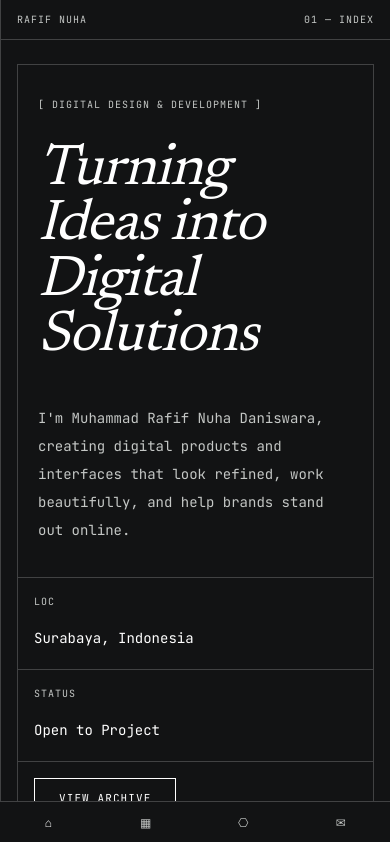
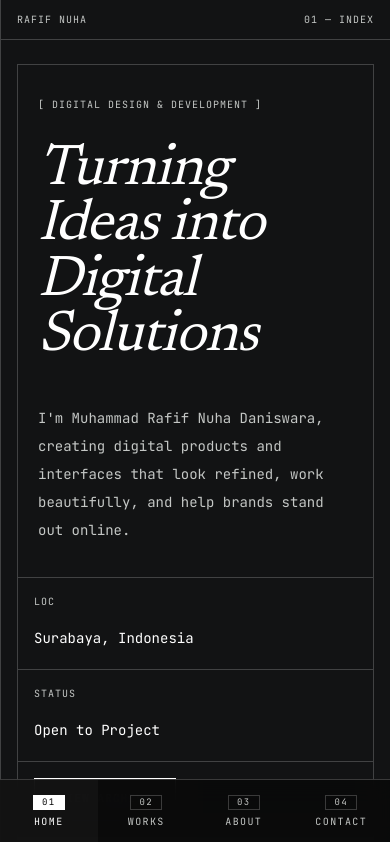
Before and after one commit to Pipip-zen/new-web-porto, a Next.js app: page / in a window 390 px wide. Shown: the top 842 px of the page. Built offline with nearby package versions, Linux system fonts and the light colour scheme.

Commit message:
feat: refine mobile navigation

```diff
--- a/src/components/layout/MobileNav.tsx
+++ b/src/components/layout/MobileNav.tsx
@@ -7,10 +7,13 @@ import { cn } from "@/lib/utils";
 
 export function MobileNav() {
   const pathname = usePathname();
-  const icons = ["⌂", "▦", "⎔", "✉"];
+  const indices = ["01", "02", "03", "04"];
 
   return (
-    <nav className="fixed bottom-0 left-0 right-0 z-50 border-t border-outline-variant bg-surface lg:hidden" aria-label="Mobile navigation">
+    <nav
+      className="fixed bottom-0 left-0 right-0 z-50 border-t border-outline-variant bg-[#0a0a0a]/95 backdrop-blur-md lg:hidden"
+      aria-label="Mobile navigation"
+    >
       <ul className="grid grid-cols-4">
         {navigationItems.map((item, index) => {
           const isActive = item.href === "/" ? pathname === item.href : pathname.startsWith(item.href);
@@ -19,13 +22,21 @@ export function MobileNav() {
             <li key={item.href}>
               <Link
                 href={item.href}
+                aria-current={isActive ? "page" : undefined}
                 className={cn(
-                  "flex flex-col items-center gap-1 px-2 py-3 font-mono text-[10px] uppercase tracking-technical text-on-surface-variant transition-colors duration-200",
-                  isActive && "text-on-surface"
+                  "flex min-h-[4rem] flex-col items-center justify-center gap-1 px-2 py-3 font-mono text-[10px] uppercase text-on-surface-variant transition-colors duration-200",
+                  isActive && "bg-white/[0.03] text-on-surface"
                 )}
               >
-                <span className="text-[12px]">{icons[index]}</span>
-                <span className="sr-only">{item.shortLabel}</span>
+                <span
+                  className={cn(
+                    "inline-flex min-w-[2rem] items-center justify-center border border-outline-variant px-1.5 py-0.5 text-[9px] leading-none tracking-[0.14em] transition-colors duration-200",
+                    isActive && "border-on-surface bg-on-surface text-black"
+                  )}
+                >
+                  {indices[index]}
+                </span>
+                <span className="text-[10px] tracking-[0.14em]">{item.shortLabel}</span>
               </Link>
             </li>
           );
--- a/src/components/layout/PageShell.tsx
+++ b/src/components/layout/PageShell.tsx
@@ -21,7 +21,7 @@ export function PageShell({ index, label, children }: PageShellProps) {
       initial={{ opacity: 0, y: 18 }}
       animate={{ opacity: 1, y: 0 }}
       transition={{ duration: 0.42, ease: [0.22, 1, 0.36, 1] }}
-      className="min-h-screen px-0 pb-20 pt-0 lg:pb-0"
+      className="min-h-screen px-0 pb-24 pt-0 lg:pb-0"
     >
       <div className="mx-auto flex min-h-screen max-w-[120rem] flex-col">
         <div className="flex items-center justify-between border-b border-outline-variant px-4 py-3 font-mono text-[10px] uppercase tracking-technical text-on-surface-variant sm:px-6 lg:px-10">
```
